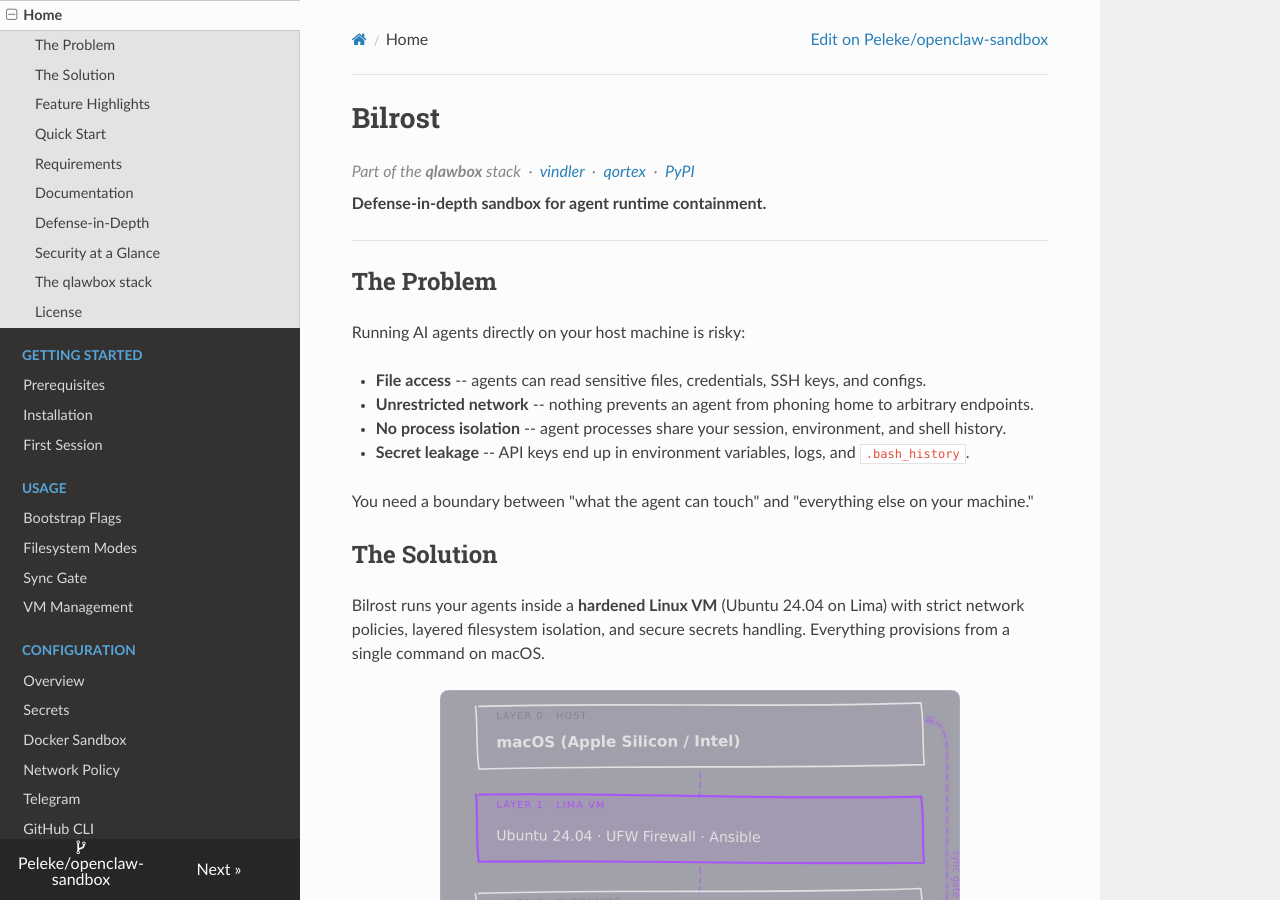
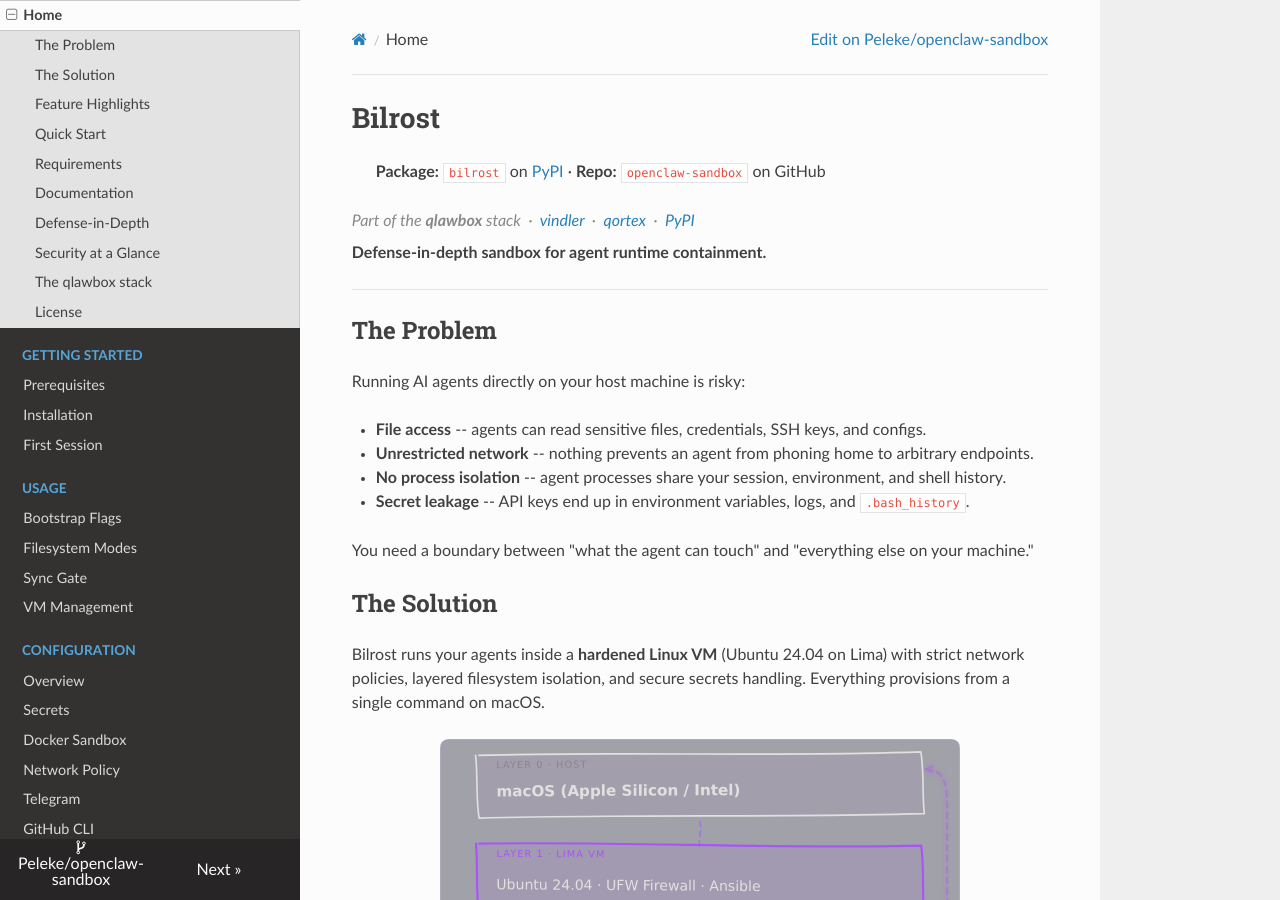
Before and after one commit to Peleke/openclaw-sandbox, an MkDocs documentation site: the page built from docs/index.md, in a window 1280 px wide and 900 px high. Built offline with MkDocs 1.6.1, drawn with Linux system fonts in a browser that asks for light colours; nearby versions of some CDN libraries.

Commit message:
fix: add bilrost/openclaw-sandbox name bridging note in docs
Co-Authored-By: Claude Opus 4.6 (1M context) <noreply@anthropic.com>

```diff
--- a/docs/index.md
+++ b/docs/index.md
@@ -1,4 +1,7 @@
 # Bilrost
+
+> **Package:** `bilrost` on [PyPI](https://pypi.org/project/bilrost/) · **Repo:** `openclaw-sandbox` on GitHub
+
 
 <p style="font-style: italic; color: #888; margin-bottom: 0.5em;">
   Part of the <strong>qlawbox</strong> stack
```
